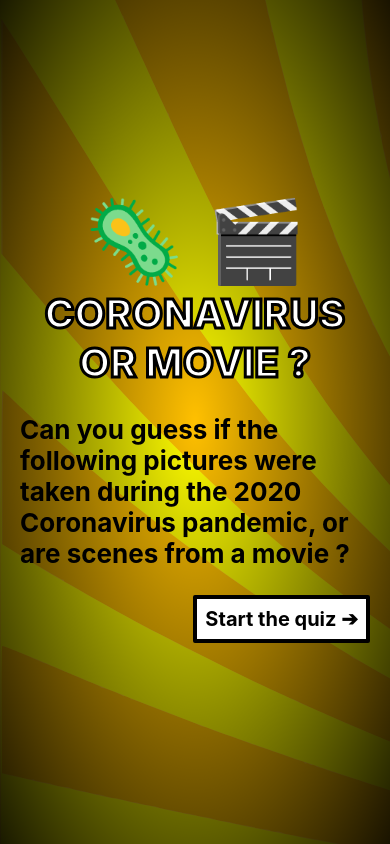
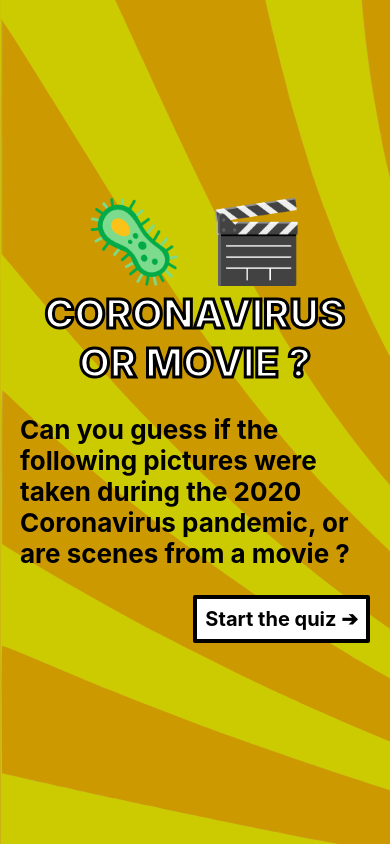
Before and after one commit to maeligg/coronavirus-or-movie, a Svelte app: page / in a window 390 px wide. Built offline with nearby package versions, Linux system fonts and the light colour scheme.

Commit message:
Mobile optimisations

```diff
--- a/public/global.css
+++ b/public/global.css
@@ -15,10 +15,16 @@ html, body {
 
 body {
 	margin: 0;
-	background-image: radial-gradient(hsla(0, 0%, 0%, 0), hsla(0, 0%, 0%, .9)), url("images/background.svg");
+	background-image: linear-gradient(hsla(0, 0%, 0%, .2), hsla(0, 0%, 0%, .2)), url("images/background.svg");
 	background-size: cover;
 	color: #000;
 	font-family: -apple-system, BlinkMacSystemFont, "Segoe UI", Roboto, Oxygen-Sans, Ubuntu, Cantarell, "Helvetica Neue", sans-serif;
+}
+
+@media (min-width: 800px) {
+	body {
+		background-image: radial-gradient(hsla(0, 0%, 0%, 0), hsla(0, 0%, 0%, .9)), url("images/background.svg");
+	}
 }
 
 p {
--- a/src/components/Quiz.svelte
+++ b/src/components/Quiz.svelte
@@ -150,6 +150,7 @@
 
     .bonus-propositions {
         display: flex;
+        flex-wrap: wrap;
         padding: 0;
     }
 
```
